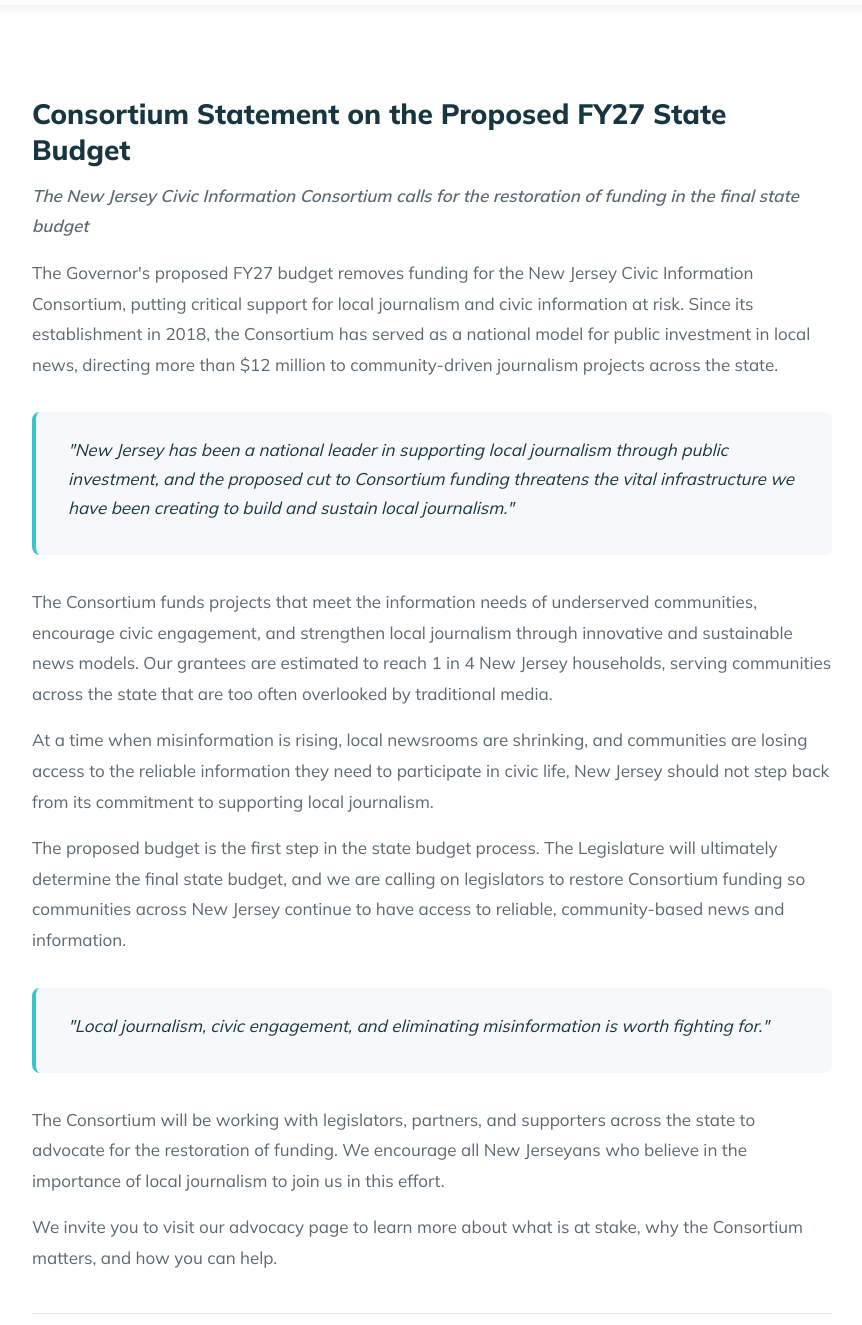
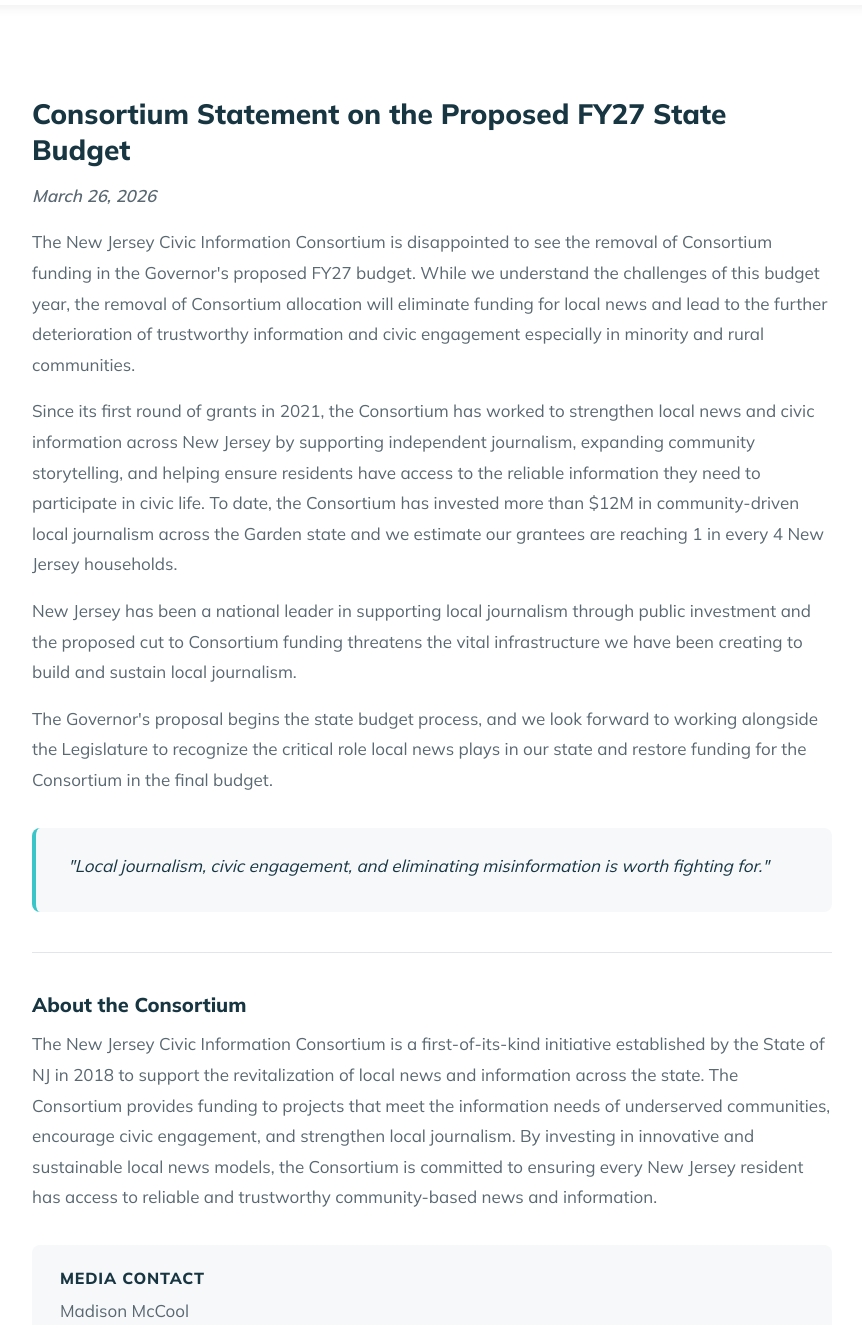
Before and after one commit to madi-mccool/njcivicinfo, a Jekyll site: the page built from docs/fundlocalnews-statement.html, in a window 1280 px wide and 1400 px high, scrolled down 321 px, cut to the strip 75-1400 px from the top of the window. Shown: the whole strip, without its empty margins (208-1070 px from the left). Built offline with Jekyll 4.4.1, drawn with Linux system fonts in a browser that asks for light colours; some of the changed text lies outside the part shown.

Commit message:
Update fund local news statement and reorder sections
- Replace statement page copy with updated March 26, 2026 statement
- Update statement preview on advocacy page with new opening text
- Move statement section after resources in page order and nav

https://claude.ai/code/session_01VJDgeERspdavbjwRtJB3bV

```diff
--- a/docs/fundlocalnews-statement.html
+++ b/docs/fundlocalnews-statement.html
@@ -19,33 +19,25 @@ description: "The New Jersey Civic Information Consortium's statement on the pro
   <div class="content-container">
     <div class="press-release-body">
       <h2 class="press-release-headline">Consortium Statement on the Proposed FY27 State Budget</h2>
-      <p class="press-release-subhead">The New Jersey Civic Information Consortium calls for the restoration of funding in the final state budget</p>
+      <p class="press-release-subhead">March 26, 2026</p>
 
-      <p>The Governor's proposed FY27 budget removes funding for the New Jersey Civic Information Consortium, putting critical support for local journalism and civic information at risk. Since its establishment in 2018, the Consortium has served as a national model for public investment in local news, directing more than $12 million to community-driven journalism projects across the state.</p>
+      <p>The New Jersey Civic Information Consortium is disappointed to see the removal of Consortium funding in the Governor's proposed FY27 budget. While we understand the challenges of this budget year, the removal of Consortium allocation will eliminate funding for local news and lead to the further deterioration of trustworthy information and civic engagement especially in minority and rural communities.</p>
 
-      <blockquote class="press-release-quote">
-        <p>"New Jersey has been a national leader in supporting local journalism through public investment, and the proposed cut to Consortium funding threatens the vital infrastructure we have been creating to build and sustain local journalism."</p>
-      </blockquote>
+      <p>Since its first round of grants in 2021, the Consortium has worked to strengthen local news and civic information across New Jersey by supporting independent journalism, expanding community storytelling, and helping ensure residents have access to the reliable information they need to participate in civic life. To date, the Consortium has invested more than $12M in community-driven local journalism across the Garden state and we estimate our grantees are reaching 1 in every 4 New Jersey households.</p>
 
-      <p>The Consortium funds projects that meet the information needs of underserved communities, encourage civic engagement, and strengthen local journalism through innovative and sustainable news models. Our grantees are estimated to reach 1 in 4 New Jersey households, serving communities across the state that are too often overlooked by traditional media.</p>
+      <p>New Jersey has been a national leader in supporting local journalism through public investment and the proposed cut to Consortium funding threatens the vital infrastructure we have been creating to build and sustain local journalism.</p>
 
-      <p>At a time when misinformation is rising, local newsrooms are shrinking, and communities are losing access to the reliable information they need to participate in civic life, New Jersey should not step back from its commitment to supporting local journalism.</p>
-
-      <p>The proposed budget is the first step in the state budget process. The Legislature will ultimately determine the final state budget, and we are calling on legislators to restore Consortium funding so communities across New Jersey continue to have access to reliable, community-based news and information.</p>
+      <p>The Governor's proposal begins the state budget process, and we look forward to working alongside the Legislature to recognize the critical role local news plays in our state and restore funding for the Consortium in the final budget.</p>
 
       <blockquote class="press-release-quote">
         <p>"Local journalism, civic engagement, and eliminating misinformation is worth fighting for."</p>
       </blockquote>
 
-      <p>The Consortium will be working with legislators, partners, and supporters across the state to advocate for the restoration of funding. We encourage all New Jerseyans who believe in the importance of local journalism to join us in this effort.</p>
-
-      <p>We invite you to visit our advocacy page to learn more about what is at stake, why the Consortium matters, and how you can help.</p>
-
       <hr class="press-release-divider">
 
       <div class="press-release-boilerplate">
-        <h3>About the New Jersey Civic Information Consortium</h3>
-        <p>The <a href="{{ '/what-we-do/' | relative_url }}">New Jersey Civic Information Consortium</a> is an independent nonprofit organization established by the State of New Jersey in 2018 to strengthen local journalism and civic information across the state. Through grants, research, training programs, and collaboration with media organizations and community partners, the Consortium works to ensure New Jersey residents have access to reliable information that helps increase civic participation and enhance community life.</p>
+        <h3>About the Consortium</h3>
+        <p>The New Jersey Civic Information Consortium is a first-of-its-kind initiative established by the State of NJ in 2018 to support the revitalization of local news and information across the state. The Consortium provides funding to projects that meet the information needs of underserved communities, encourage civic engagement, and strengthen local journalism. By investing in innovative and sustainable local news models, the Consortium is committed to ensuring every New Jersey resident has access to reliable and trustworthy community-based news and information.</p>
       </div>
 
       <div class="press-release-contact">
```
Also changed, not shown: docs/fundlocalnews.html (+20 -25 lines).
